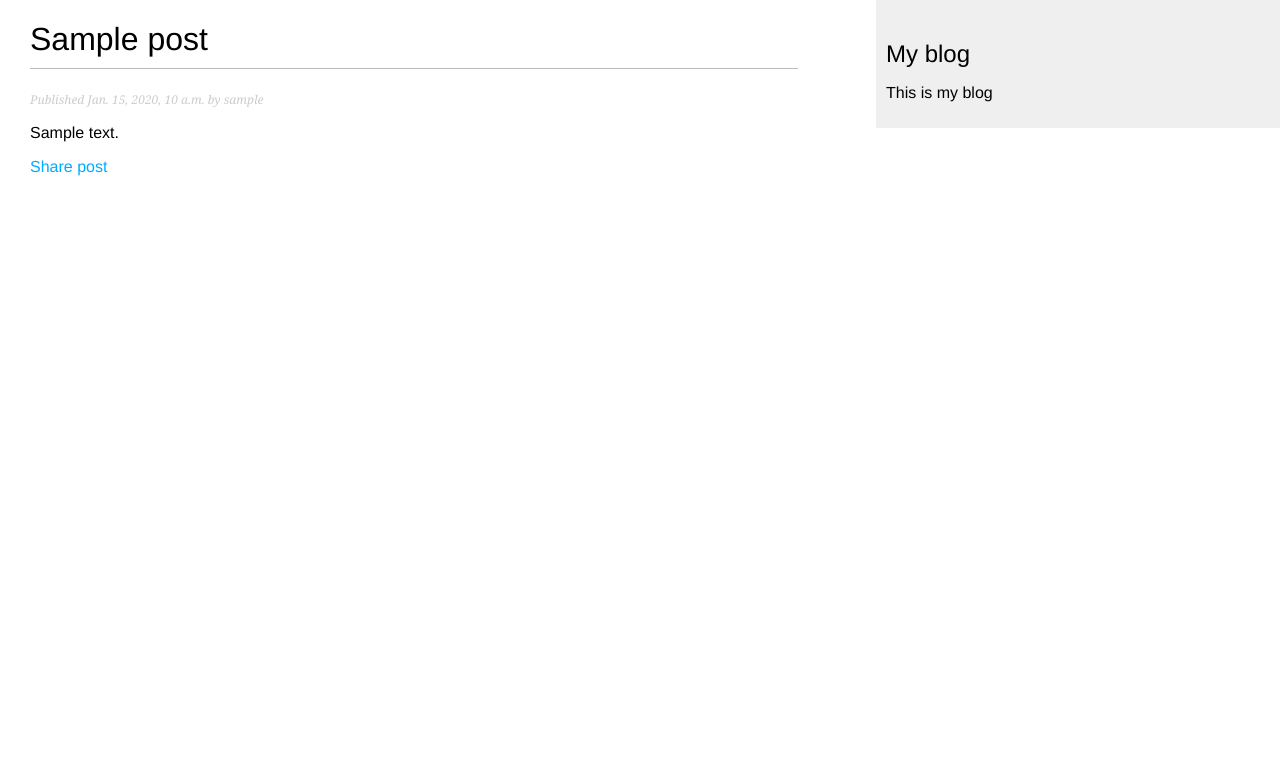
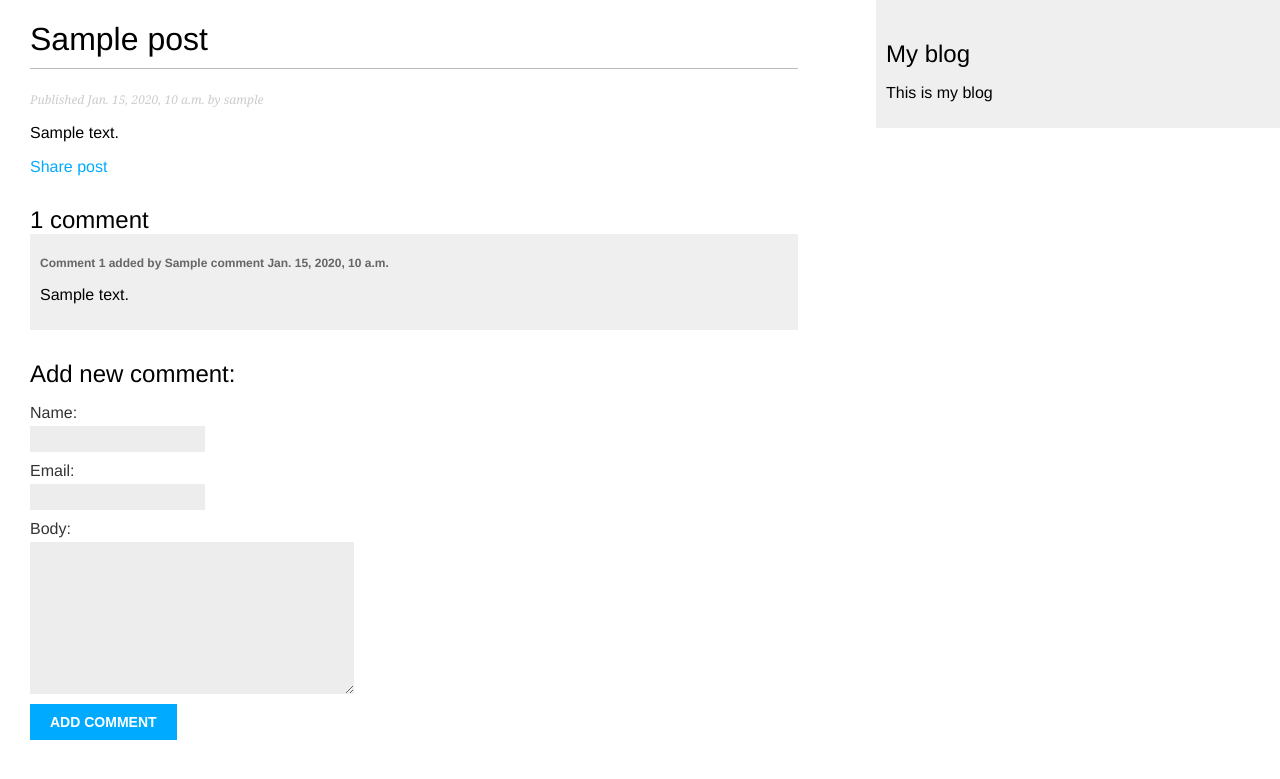
Before and after one commit to wwainkrk/python_tutorials, a Django app: a page that uses django_book/mysite/blog/templates/blog/post/detail.html in a window 1280 px wide. Shown: the top 779 px of the page. Run offline with Django 3.2, Linux system fonts and the light colour scheme; tables that the repository leaves empty hold one stand-in row (values such as "Sample post").

Commit message:
New part in detail template to show all list with comments or handle CommentForm in template + new name for model Comment

```diff
--- a/django_book/mysite/blog/templates/blog/post/detail.html
+++ b/django_book/mysite/blog/templates/blog/post/detail.html
@@ -8,9 +8,38 @@
         Published {{ post.publish }} by {{ post.author }}
     </p>
     {{ post.body|linebreaks }}
+
     <p>
         <a href="{% url 'blog:post_share' post.id %}">
             Share post
         </a>
     </p>
+
+    {% with comments.count as total_comments %}
+    <h2>
+        {{ total_comments }} comment{{ total_comments|pluralize:"s" }}
+    </h2>
+    {% endwith %}
+
+    {% for comment in comments %}
+    <div class="comment">
+        <p class="info">
+            Comment {{ forloop.counter }} added by {{ comment.name }} {{ comment.created }}
+        </p>
+        {{ comment.body|linebreaks }}
+    </div>
+    {% empty %}
+        <p>We don't have any comment for this post</p>
+    {% endfor %}
+
+    {% if new_comment %}
+        <h2>Your comment has been added</h2>
+    {% else %}
+        <h2>Add new comment:</h2>
+        <form action="." method="post">
+            {{ comment_form.as_p }}
+            {% csrf_token %}
+            <p><input type="submit" value="Add comment"></p>
+        </form>
+    {% endif %}
 {% endblock %}
```
Also changed, not shown: django_book/mysite/blog/migrations/0004_auto_20200805_1417.py (added).
